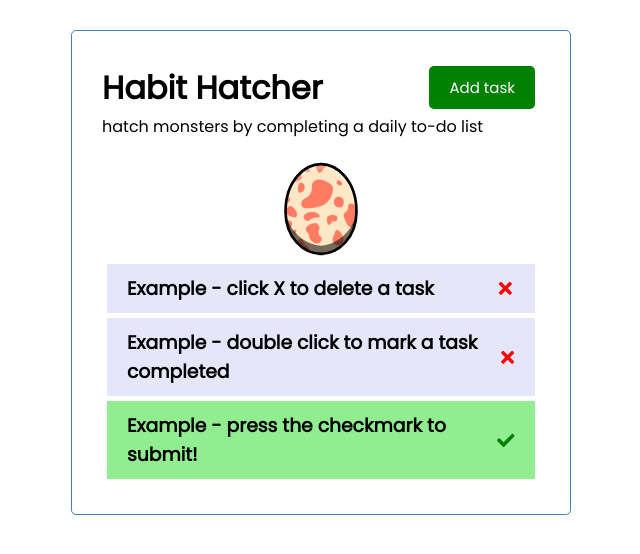
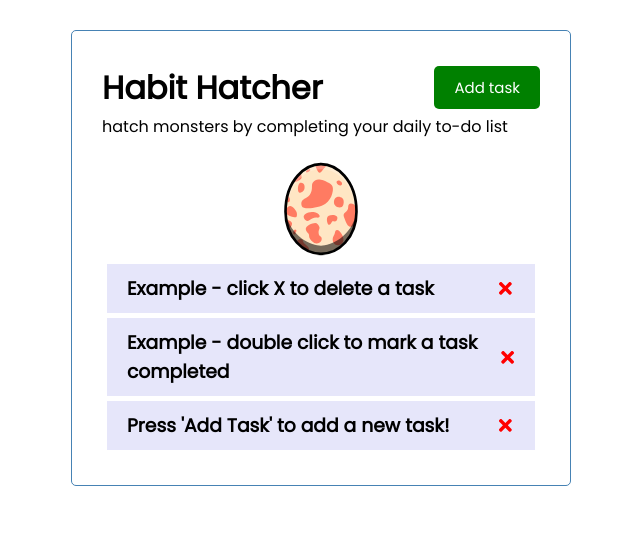
Before and after one commit to Galitie/habit-hatcher, a React (Create React App) app: page / in a window 1280 px wide. Shown: the top 554 px of the page, without its empty margins (319-959 px from the left). Built offline with nearby package versions, Linux system fonts and the light colour scheme.

Commit message:
completing a task automatically deletes it after 1 sec delay

```diff
--- a/src/App.js
+++ b/src/App.js
@@ -24,8 +24,8 @@ function App() {
       },
       {
         id: 3,
-        text: "Example - press the checkmark to submit!",
-        completed: true,
+        text: "Press 'Add Task' to add a new task!",
+        completed: false,
       },
     ]
   );
@@ -52,13 +52,18 @@ function App() {
   };
 
   // Toggle complete
-  const toggleComplete = (id) => {
+  const toggleComplete = async (id) => {
     setTasks(
       tasks.map((task) =>
         task.id === id ? { ...task, completed: !task.completed } : task
       )
     );
+    await delay(1000);
+    setTasks(tasks.filter((task) => task.id !== id));
   };
+
+  // Delay for animation
+  const delay = (ms) => new Promise((resolve) => setTimeout(resolve, ms));
 
   return (
     <div className="container">
@@ -69,7 +74,11 @@ function App() {
       {tasks.length > 0 ? (
         <Tasks tasks={tasks} onDelete={deleteTask} onToggle={toggleComplete} />
       ) : (
-        "add a task, or if you are finished with your tasks today, hatch your egg!"
+        <Button
+          text={"I finished all my tasks for today!"}
+          color={"green"}
+          className={"btn-block"}
+        />
       )}
     </div>
   );
--- a/src/components/Button.js
+++ b/src/components/Button.js
@@ -1,9 +1,9 @@
-const Button = ({ color, text, onClick }) => {
+const Button = ({ color, text, onClick, className }) => {
   return (
     <button
       onClick={onClick}
       style={{ backgroundColor: color }}
-      className="btn"
+      className={className ? `btn ${className}` : "btn"}
     >
       {text}
     </button>
--- a/src/components/Tagline.js
+++ b/src/components/Tagline.js
@@ -1,7 +1,7 @@
 const Tagline = () => {
   return (
     <div className="tagline">
-      <span>hatch monsters by completing a daily to-do list</span>
+      <span>hatch monsters by completing your daily to-do list</span>
     </div>
   );
 };
--- a/src/index.css
+++ b/src/index.css
@@ -37,7 +37,7 @@ body {
   color: #fff;
   border: none;
   padding: 10px 20px;
-  margin: 5px;
+  margin: 5px 0px;
   border-radius: 5px;
   cursor: pointer;
   text-decoration: none;
```
